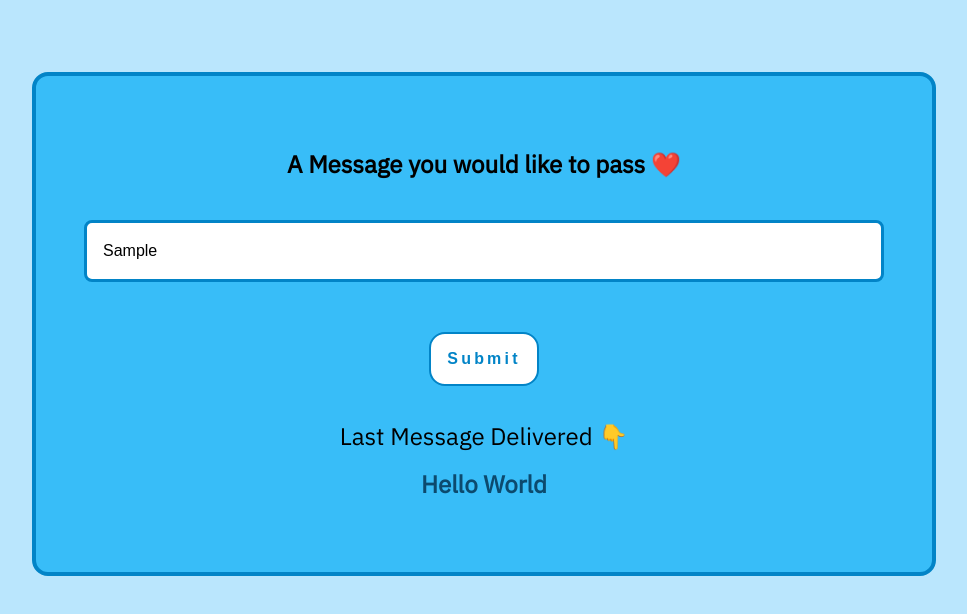
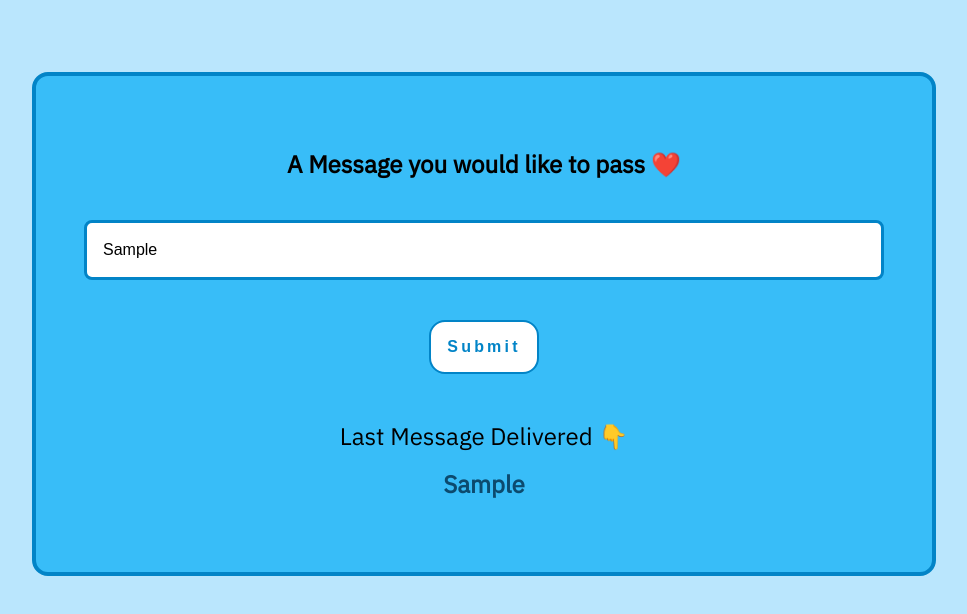
Before and after one commit to Aritra-art/100DaysOfCode, a plain HTML site: page Day_2/PassTheMessage/index.html in a window 1280 px wide. Both pictures are taken after typing "Sample" into the empty fields and a click on the button "Submit". Shown: the whole page, without its empty margins (156-1123 px from the left). Drawn offline with Linux system fonts and the light colour scheme.

Commit message:
passing message done

```diff
--- a/Day_2/PassTheMessage/index.html
+++ b/Day_2/PassTheMessage/index.html
@@ -14,9 +14,30 @@
     <p class="mainHeading">A Message you would like to pass ❤️</p>
     <input type="text" class="textInput" placeholder="please enter your message here">
     <button id="submitBtn">Submit</button>
+    <p class="error"></p>
     <p class="msgHeading">Last Message Delivered 👇</p>
-    <p class="latestMsg">Hello World</p>
+    <p class="latestMsg"></p>
   </div>
 </body>
+<script>
+  const textInput = document.querySelector(".textInput");
+  const submitBtn = document.querySelector("#submitBtn");
+  const latestMsg = document.querySelector(".latestMsg");
+  const error = document.querySelector(".error");
+  error.textContent = "";
+  const msgArray = [];
+  const submitEventHandler = () => {
+    if (textInput.value.length > 0) {
+      error.textContent = "";
+      latestMsg.textContent = textInput.value;
+      msgArray.push(textInput.value);
+    } else {
+      error.textContent = "Please enter a Message !!"
+    }
+  }
+
+  submitBtn.addEventListener("click", submitEventHandler);
+
+</script>
 
 </html>
--- a/Day_2/PassTheMessage/style.css
+++ b/Day_2/PassTheMessage/style.css
@@ -43,8 +43,8 @@ body {
   cursor: pointer;
   padding: 1rem;
   border-radius: 1rem;
+  background-color: white;
   border: 2px solid #0284c7;
-  background-color: white;
   font-size: 1rem;
   color: #0284c7;
   font-weight: bold;
@@ -58,8 +58,15 @@ body {
   color: white;
 }
 
+.error {
+  text-align: center;
+  color: red;
+  font-style: italic;
+  font-size: 1.2rem;
+}
+
 .msgHeading {
-  margin-top: 1.5rem;
+  margin-top: 0.5rem;
   text-align: center;
   font-size: 1.5rem;
   margin-bottom: 1rem;
```
